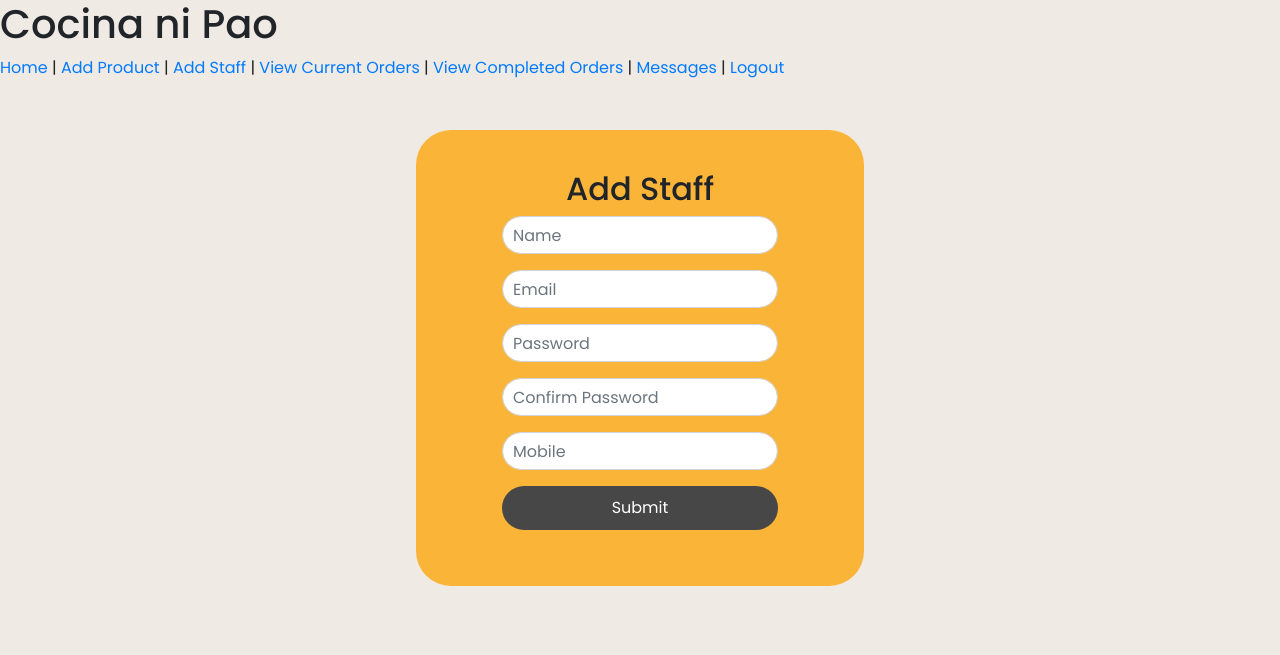
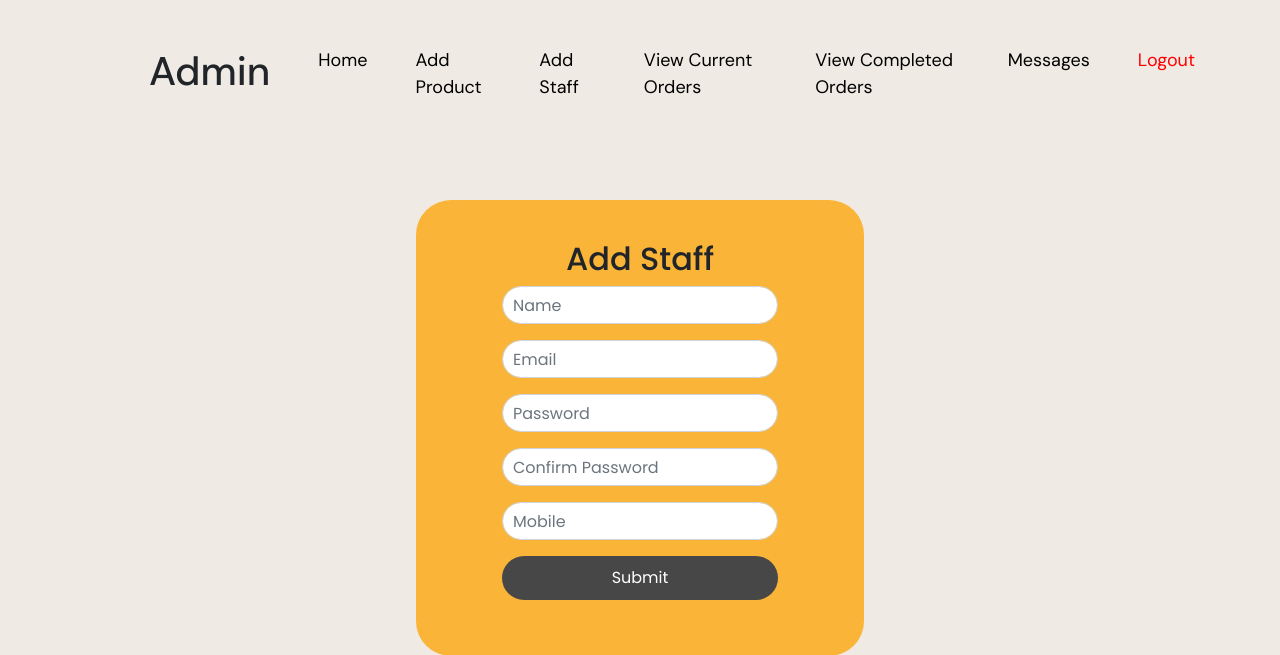
Before and after one commit to YumenoRetort/CocinaNiPao, a PHP site: page /Admin/add_staff.php in a window 1280 px wide. Shown: the top 655 px of the page. Run offline with PHP 8.4, Linux system fonts and the light colour scheme.

Commit message:
Update admin_header.php
added front end

```diff
--- a/Admin/admin_header.php
+++ b/Admin/admin_header.php
@@ -4,29 +4,105 @@ session_start();
 <!DOCTYPE html>
 <html lang="en">
 <head>
-	<meta charset="UTF-8">
-	<meta name="viewport" content="width=device-width, initial-scale=1.0">
-	<title>Header</title>
+    <meta charset="UTF-8">
+    <meta name="viewport" content="width=device-width, initial-scale=1.0">
+    <title>Header</title>
 
-	<link rel = "stylesheet" href="css/style.css">
+    <!-- Bootstrap CSS -->
+    <link href="https://stackpath.bootstrapcdn.com/bootstrap/4.5.2/css/bootstrap.min.css" rel="stylesheet">
+    <!-- Google Fonts -->
+    <link href="https://fonts.googleapis.com/css2?family=Poppins:wght@400;500;600;700&display=swap" rel="stylesheet">
+
+    <link rel="stylesheet" href="css/style.css">
+    <style>
+        @import url('https://fonts.googleapis.com/css2?family=DM+Sans:ital,opsz,wght@0,9..40,100..1000;1,9..40,100..1000&display=swap');
+        header {
+            font-family: "DM Sans", sans-serif;
+        }
+        .navbar {
+            background-color: #efeae3;;
+            height: 150px;
+        }
+        .navbar-nav {
+            margin-left: 4rem;
+        }
+        a[href="../logout.php"] {
+            color: red;
+        }
+        a[href="../logout.php"]:hover {
+            font-weight: bold;
+            color: red;
+        }
+        .nav-item {
+            color: black;
+            font-weight: medium;
+            font-size: 18px;
+            transition: color 0.2s ease-in-out;
+        }
+        .nav-item:hover, .cart:hover {
+            color: #5a5a5a;
+        }
+        .navbar-nav {
+            gap: 3rem;
+        }
+        .nav-item {
+            font-weight: medium;
+            font-size: 18px;
+            transition: all 0.3s;
+        }
+        .nav-item:hover {
+            font-weight: bold;
+            transform: scale(1.1);
+            text-decoration: none;
+        }
+        .cart {
+        #navbarNav.collapse.navbar-collapse {
+            text-align: right;
+        }
+    </style>
+</head>
 </head>
 <body>
 
 <header>
-    <h1>Cocina ni Pao</h1>
-    <nav>
-        <a href="admin_homepage.php">Home</a> |
-        <a href="add_product.php">Add Product</a> |
-        <a href="add_staff.php">Add Staff</a> |
-        <a href="view_orders.php">View Current Orders</a> |
-        <a href="comp_orders.php">View Completed Orders</a> |
-				<a href="admin_message.php">Messages</a> |
-        <a href="../logout.php">Logout</a>
+    <nav class="navbar navbar-expand-lg navbar-light">
+        <div class="container" id="nav-container">
+            <button class="navbar-toggler" type="button" data-bs-toggle="collapse" data-bs-target="#navbarNav" aria-controls="navbarNav" aria-expanded="false" aria-label="Toggle navigation">
+                <span class="navbar-toggler-icon"></span>
+            </button>
+            <div class="collapse navbar-collapse" id="navbarNav">
+                <ul class="navbar-nav">
+                    <li>
+                    <h1>Admin</h1>
+                    </li>
+                    <li>
+                        <a href="admin_homepage.php" class="nav-item">Home</a>
+                    </li>
+                    <li>
+                        <a href="add_product.php" class="nav-item">Add Product</a>
+                    </li>
+                    <li>
+                        <a href="add_staff.php" class="nav-item">Add Staff</a>
+                    </li>
+                    <li>
+                        <a href="view_orders.php" class="nav-item">View Current Orders</a>
+                    </li>
+                    <li>
+                        <a href="comp_orders.php" class="nav-item">View Completed Orders</a>
+                    </li>
+                    <li>
+                        <a href="admin_message.php" class="nav-item">Messages</a>
+                    </li>
+                    <li>
+                        <a href="../logout.php" class="nav-item">Logout</a>
+                    </li>
+                </ul>
+            </div>
+        </div>
     </nav>
-
 </header>
 
-	<script src="js/script.js"></script>
+<script src="js/script.js"></script>
 
 </body>
 </html>
```
